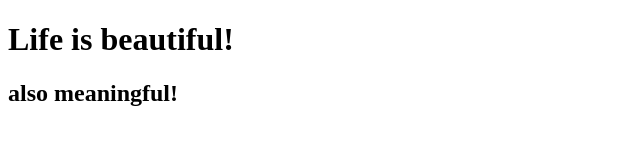
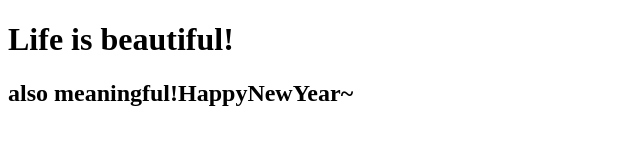
Before and after one commit to yuuuukiii/coursera-test, a plain HTML site: page site/index.html in a window 1280 px wide. Shown: the whole page, without its empty margins (0-640 px from the left). Drawn offline with Linux system fonts and the light colour scheme.

Commit message:
try push

```diff
--- a/site/index.html
+++ b/site/index.html
@@ -5,6 +5,6 @@
 </head>
 <body>
 <h1>Life is beautiful!</h1>
-<h2>also   meaningful!</h2>
+<h2>also meaningful!HappyNewYear~</h2>
 </body>
 </html>
```
